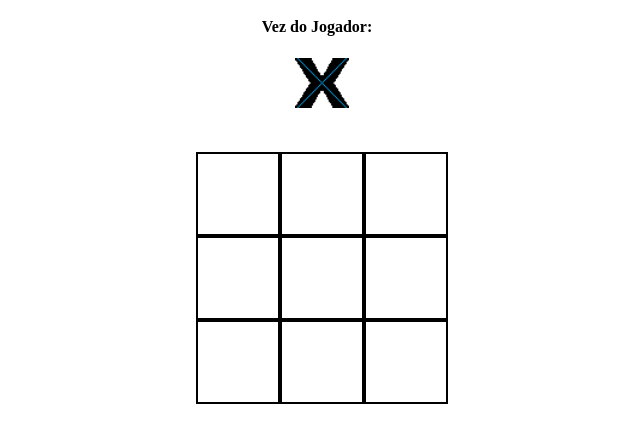
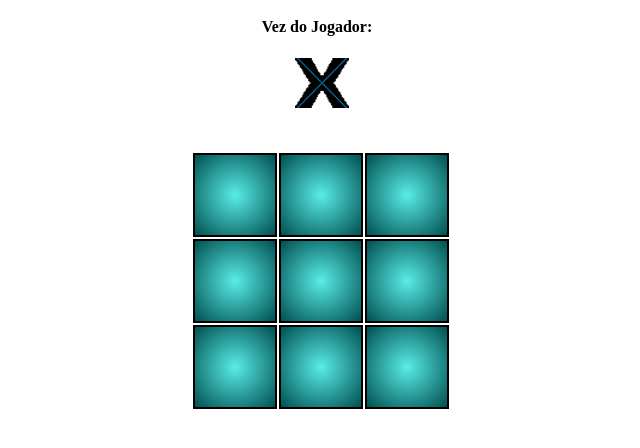
Before and after one commit to jorleber/jogo-da-velha-js, a plain HTML site: page Index.html in a window 1280 px wide. Shown: the part 70-518 px from the top of the page, without its empty margins (318-958 px from the left). Drawn offline with Linux system fonts and the light colour scheme.

Commit message:
Melhora do layout do jogo

```diff
--- a/style.css
+++ b/style.css
@@ -11,16 +11,18 @@
 }
 
 .tabuleiro{
-    width: 252px;
-    height: 252px;
+    width: 261px;
+    height: 261px;
     margin:auto;
 }
 
 .celula{
+    margin: 1px;
     width: 80px;
     height: 60px;
     border: 2px solid black;
     float: left;
     text-align: center;
     padding-top: 20px;
+    background: -webkit-radial-gradient(circle, #59ece7, #005050);
 }
```
